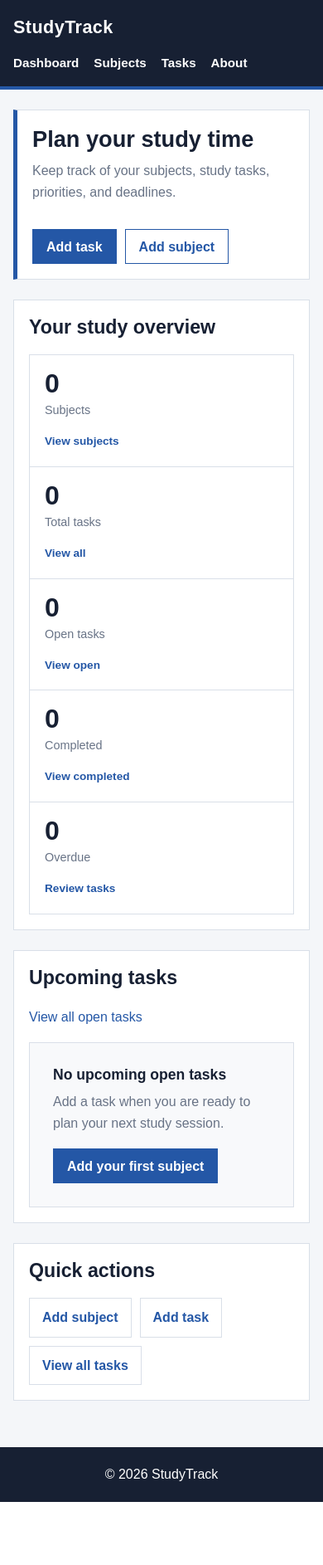
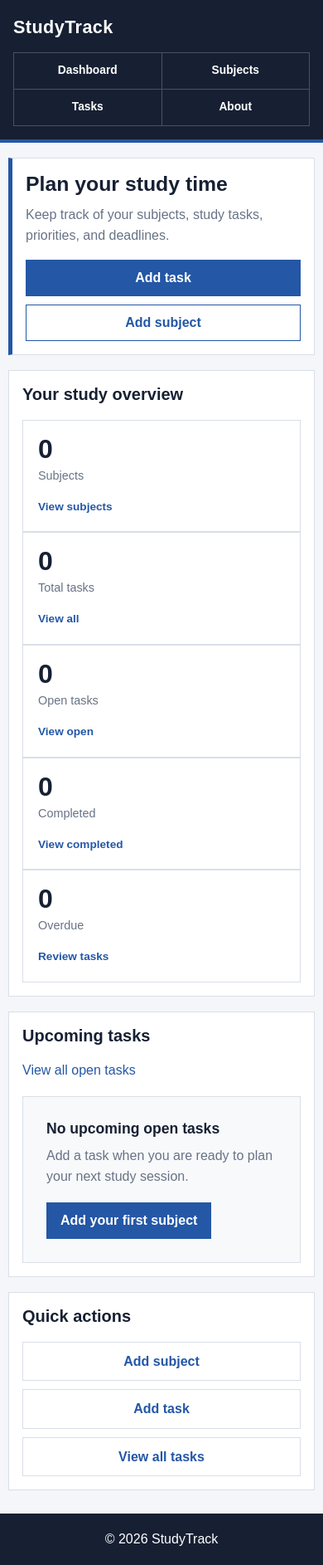
Before and after one commit to jalynch67/Database-Project---StudyTrack, a Flask app: page / in a window 390 px wide. Shown: the whole page at 83% size. Before the commit the page ends 1810 px from the top, so only its background shows below. Run offline with Flask 3, Linux system fonts and the light colour scheme; data that the repository does not hold is empty.

Commit message:
Add responsive CSS for improved layout and mobile compatibility

```diff
--- /dev/null
+++ b/static/css/responsive.css
@@ -0,0 +1,277 @@
+body {
+    overflow-wrap: break-word;
+}
+
+button,
+.button,
+.quick-actions a,
+.task-filters a {
+    min-height: 44px;
+}
+
+button,
+.button,
+.item-actions a,
+.quick-actions a,
+.task-filters a,
+.nav-links a {
+    touch-action: manipulation;
+}
+
+button:focus-visible,
+.button:focus-visible,
+a:focus-visible,
+input:focus-visible,
+textarea:focus-visible,
+select:focus-visible {
+    outline: 3px solid rgba(36, 87, 166, 0.28);
+    outline-offset: 2px;
+}
+
+.site-logo,
+.nav-links a,
+.button,
+.item-actions a,
+.quick-actions a,
+.task-filters a,
+.back-link {
+    text-underline-offset: 3px;
+}
+
+.page-container > section,
+.stat-card,
+.subject-item,
+.task-item,
+.subject-task-item,
+.dashboard-task-item {
+    min-width: 0;
+}
+
+.page-intro,
+.dashboard-intro,
+.subject-title-row,
+.section-heading-row {
+    min-width: 0;
+}
+
+.page-intro > div,
+.dashboard-intro > div,
+.subject-title-row > div,
+.section-heading-row > div,
+.subject-content,
+.task-main,
+.task-item-main {
+    min-width: 0;
+}
+
+.subject-content h2,
+.task-main h3,
+.task-item-main h2,
+.subject-name-line h1,
+.dashboard-task-item h3 {
+    overflow-wrap: anywhere;
+}
+
+.item-actions,
+.dashboard-actions,
+.form-actions,
+.confirmation-actions,
+.task-item-controls,
+.task-controls {
+    flex-wrap: wrap;
+}
+
+.message {
+    overflow-wrap: anywhere;
+}
+
+@media (max-width: 950px) {
+    .page-container {
+        width: min(100% - 40px, var(--content-width));
+    }
+
+    .dashboard-intro,
+    .page-intro {
+        align-items: flex-start;
+    }
+
+    .subject-title-row {
+        align-items: flex-start;
+    }
+}
+
+@media (max-width: 760px) {
+    .site-nav {
+        min-height: auto;
+        padding-top: 16px;
+        padding-bottom: 16px;
+        align-items: flex-start;
+        flex-direction: column;
+        gap: 12px;
+    }
+
+    .nav-links {
+        width: 100%;
+        display: grid;
+        grid-template-columns: repeat(4, minmax(0, 1fr));
+        gap: 0;
+        border-top: 1px solid rgba(255, 255, 255, 0.22);
+        border-left: 1px solid rgba(255, 255, 255, 0.22);
+    }
+
+    .nav-links li {
+        min-width: 0;
+    }
+
+    .nav-links a {
+        min-height: 44px;
+        padding: 10px 6px;
+        display: flex;
+        align-items: center;
+        justify-content: center;
+        border-right: 1px solid rgba(255, 255, 255, 0.22);
+        border-bottom: 1px solid rgba(255, 255, 255, 0.22);
+        font-size: 0.86rem;
+        text-align: center;
+    }
+
+    .page-container {
+        width: min(100% - 28px, var(--content-width));
+        padding-top: 24px;
+        padding-bottom: 36px;
+    }
+
+    .page-container > section {
+        margin-bottom: 18px;
+        padding: 20px;
+    }
+
+    .dashboard-intro,
+    .page-intro,
+    .subject-title-row,
+    .section-heading-row {
+        align-items: stretch;
+        flex-direction: column;
+        gap: 16px;
+    }
+
+    .dashboard-actions,
+    .page-intro > .button,
+    .section-heading-row > .button {
+        width: 100%;
+    }
+
+    .dashboard-actions .button,
+    .page-intro > .button,
+    .section-heading-row > .button {
+        flex: 1;
+        text-align: center;
+    }
+
+    .subject-item {
+        align-items: flex-start;
+    }
+
+    .subject-colour {
+        margin-top: 2px;
+    }
+
+    .item-actions {
+        row-gap: 10px;
+    }
+
+    .task-item-controls,
+    .task-controls {
+        width: 100%;
+        align-items: flex-start;
+    }
+
+    .task-item-controls form,
+    .task-controls form,
+    .task-item-controls button,
+    .task-controls button {
+        width: 100%;
+    }
+
+    .form-page,
+    .confirmation-page,
+    .error-page {
+        max-width: none;
+    }
+
+    .site-footer {
+        padding-top: 18px;
+        padding-bottom: 18px;
+    }
+}
+
+@media (max-width: 480px) {
+    .nav-links {
+        grid-template-columns: repeat(2, minmax(0, 1fr));
+    }
+
+    .page-container {
+        width: min(100% - 20px, var(--content-width));
+        padding-top: 18px;
+        padding-bottom: 28px;
+    }
+
+    .page-container > section {
+        padding: 16px;
+    }
+
+    h1 {
+        font-size: 1.55rem;
+    }
+
+    h2 {
+        font-size: 1.25rem;
+    }
+
+    .dashboard-actions,
+    .quick-actions,
+    .about-actions > div {
+        align-items: stretch;
+        flex-direction: column;
+    }
+
+    .dashboard-actions .button,
+    .quick-actions a,
+    .about-actions .button {
+        width: 100%;
+        text-align: center;
+    }
+
+    .stats-grid {
+        display: block;
+        border-top: 0;
+        border-left: 0;
+    }
+
+    .stat-card {
+        border-top: 1px solid var(--colour-border);
+        border-left: 1px solid var(--colour-border);
+    }
+
+    .task-filters {
+        display: grid;
+        grid-template-columns: repeat(3, minmax(0, 1fr));
+    }
+
+    .task-filters a,
+    .task-filters a:first-child {
+        padding-right: 6px;
+        padding-left: 6px;
+        border-left: 0;
+        font-size: 0.86rem;
+    }
+
+    .task-filters a:first-child {
+        border-left: 1px solid var(--colour-border);
+    }
+
+    .confirmation-details div {
+        padding-top: 12px;
+        padding-bottom: 12px;
+    }
+}
--- a/templates/base.html
+++ b/templates/base.html
@@ -11,6 +11,7 @@
     <link rel="stylesheet" href="{{ url_for('static', filename='css/tasks.css') }}">
     <link rel="stylesheet" href="{{ url_for('static', filename='css/forms.css') }}">
     <link rel="stylesheet" href="{{ url_for('static', filename='css/pages.css') }}">
+    <link rel="stylesheet" href="{{ url_for('static', filename='css/responsive.css') }}">
 </head>
 
 <body>
```
